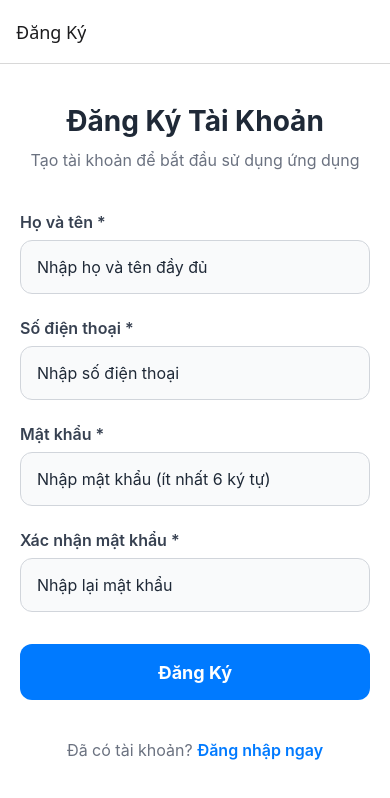
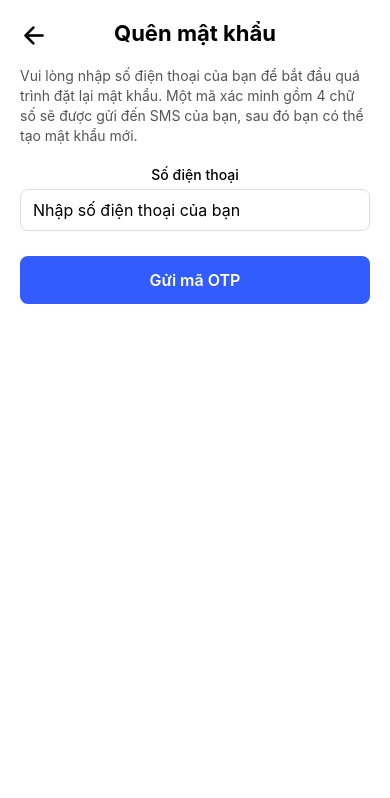
Before and after one commit to Hien110/E_Care-Connect-support-monitor-the-health-and-psychology-of-the-elderly, a React Native app in the folder Mobile/: screen /ForgotPassword in a window 390 px wide. Shown: the top 798 px of the page. Built offline with nearby package versions, Linux system fonts and the light colour scheme.

Commit message:
Feat forgot password: create UI input phone nnumber and UI check OTP send from SMS

```diff
--- a/Mobile/package.json
+++ b/Mobile/package.json
@@ -18,7 +18,8 @@
     "react-native": "0.81.0",
     "react-native-gesture-handler": "^2.28.0",
     "react-native-safe-area-context": "^5.6.1",
-    "react-native-screens": "^4.15.2"
+    "react-native-screens": "^4.15.2",
+    "react-native-vector-icons": "^10.3.0"
   },
   "devDependencies": {
     "@babel/core": "^7.28.3",
--- a/Mobile/src/navigation/AppNavigator.js
+++ b/Mobile/src/navigation/AppNavigator.js
@@ -3,6 +3,8 @@ import { NavigationContainer } from '@react-navigation/native';
 import { createStackNavigator } from '@react-navigation/stack';
 import HomeScreen from '../screens/Site/HomeScreen';
 import RegisterScreen from '../screens/Auth/RegisterScreen';
+import ForgotPasswordScreen from '../screens/Auth/ForgotPasswordScreen';
+import VerifySMSScreen from '../screens/Auth/VerifySMSScreen';
 // Import other screens later
 
 const Stack = createStackNavigator();
@@ -10,16 +12,26 @@ const Stack = createStackNavigator();
 const AppNavigator = () => {
   return (
     <NavigationContainer>
-      <Stack.Navigator initialRouteName="Register">
+      <Stack.Navigator initialRouteName="ForgotPassword">
         <Stack.Screen
           name="Register"
           component={RegisterScreen}
-          options={{ title: 'Đăng Ký' }}
+          options={{ headerShown: false }}
         />
         <Stack.Screen
           name="Home"
           component={HomeScreen}
-          options={{ title: 'Trang Chủ' }}
+          options={{ headerShown: false }}
+        />
+        <Stack.Screen
+          name="ForgotPassword"
+          component={ForgotPasswordScreen}
+          options={{ headerShown: false }}
+        />
+        <Stack.Screen
+          name="VerifySMS"
+          component={VerifySMSScreen}
+          options={{ headerShown: false }}
         />
       </Stack.Navigator>
     </NavigationContainer>
--- /dev/null
+++ b/Mobile/src/screens/Auth/ForgotPasswordScreen.jsx
@@ -0,0 +1,150 @@
+import React from 'react';
+import {
+  View,
+  Text,
+  TextInput,
+  TouchableOpacity,
+  StyleSheet,
+  Image,
+  Dimensions,
+} from 'react-native';
+import Icon from 'react-native-vector-icons/Ionicons';
+
+const { height } = Dimensions.get('window');
+
+const ForgotPasswordScreen = ({ navigation }) => {
+  const [phone, setPhone] = React.useState('');
+
+  const handleSendOTP = () => {
+    navigation.navigate('VerifySMS');
+  };
+
+  return (
+    <View style={styles.root}>
+      {/* Back button trên cùng */}
+      <TouchableOpacity
+        style={styles.backButton}
+        onPress={() => navigation.goBack()}
+      >
+        <Icon name="arrow-back" size={28} color="#000" />
+      </TouchableOpacity>
+
+      {/* Logo */}
+      {/* <View style={styles.logoWrapper}>
+        <Image
+          source={require('../../assets/logoE_Care.png')}
+          style={styles.image}
+        />
+      </View> */}
+
+      {/* Form Quên mật khẩu */}
+      <View style={styles.container}>
+        <View style={styles.header}>
+          <Text style={styles.title}>Quên mật khẩu</Text>
+        </View>
+
+        {/* Mô tả */}
+        <Text style={styles.description}>
+          Vui lòng nhập số điện thoại của bạn để bắt đầu quá trình đặt lại mật
+          khẩu. Một mã xác minh gồm 4 chữ số sẽ được gửi đến SMS của bạn, sau đó
+          bạn có thể tạo mật khẩu mới.
+        </Text>
+
+        {/* Input số điện thoại */}
+        <Text style={styles.label}>Số điện thoại</Text>
+        <TextInput
+          style={styles.input}
+          placeholder="Nhập số điện thoại của bạn"
+          keyboardType="phone-pad"
+          value={phone}
+          onChangeText={setPhone}
+        />
+
+        {/* Button gửi OTP */}
+        <TouchableOpacity style={styles.button} onPress={handleSendOTP}>
+          <Text style={styles.buttonText}>Gửi mã OTP</Text>
+        </TouchableOpacity>
+      </View>
+    </View>
+  );
+};
+
+export default ForgotPasswordScreen;
+
+const styles = StyleSheet.create({
+  root: {
+    flex: 1,
+    backgroundColor: '#fff',
+    alignItems: 'center',
+  },
+  backButton: {
+    position: 'absolute',
+    top: 20, // đẩy xuống 1 chút cho an toàn với status bar
+    left: 20,
+    zIndex: 20,
+  },
+  logoWrapper: {
+    position: 'absolute',
+    alignItems: 'center',
+    top: 0,
+    left: 0,
+    right: 0,
+  },
+  image: {
+    width: 220,
+    height: 180,
+    resizeMode: 'contain',
+  },
+  container: {
+    padding: 20,
+    display: 'flex',
+    // justifyContent: 'center',
+    alignItems: 'center',
+    height: '100%',
+    width: '100%',
+  },
+  header: {
+    alignItems: 'center',
+    marginBottom: 10,
+  },
+  title: {
+    fontSize: 22,
+    fontWeight: 'bold',
+  },
+  description: {
+    fontSize: 14,
+    color: '#555',
+    marginTop: 10,
+    lineHeight: 20,
+  },
+  label: {
+    fontSize: 14,
+    fontWeight: '500',
+    marginTop: 20,
+    marginBottom: 6,
+  },
+  input: {
+    borderWidth: 1,
+    width: '100%',
+    borderColor: '#ddd',
+    borderRadius: 8,
+    paddingHorizontal: 12,
+    paddingVertical: 10,
+    fontSize: 16,
+    backgroundColor: '#fff',
+  },
+  button: {
+    marginTop: 25,
+    backgroundColor: '#335CFF',
+    paddingVertical: 14,
+    paddingHorizontal: 60,
+    borderRadius: 8,
+    alignItems: 'center',
+    width: '100%',
+  },
+  buttonText: {
+    color: '#fff',
+    fontSize: 16,
+    fontWeight: '600',
+  },
+});
--- /dev/null
+++ b/Mobile/src/screens/Auth/VerifySMSScreen.jsx
@@ -0,0 +1,148 @@
+import React, { useState, useEffect } from "react";
+import {
+  View,
+  Text,
+  TouchableOpacity,
+  StyleSheet,
+  TextInput,
+  SafeAreaView,
+} from "react-native";
+import Icon from "react-native-vector-icons/Ionicons";
+
+const OtpVerificationScreen = ({ navigation }) => {
+  const [otp, setOtp] = useState(["", "", "", ""]);
+
+  const handleChange = (text, index) => {
+    if (text.length > 1) return; // chỉ cho nhập 1 số
+    const newOtp = [...otp];
+    newOtp[index] = text;
+    setOtp(newOtp);
+  };
+
+  const handleResend = () => {
+    setOtp(["", "", "", ""]);
+    console.log("Gửi lại mã OTP");
+  };
+
+  const handleSubmit = () => {
+    console.log("OTP nhập:", otp.join(""));
+    // TODO: Gọi API xác thực OTP
+  };
+
+  return (
+    <SafeAreaView style={styles.root}>
+      {/* Back */}
+      <TouchableOpacity
+        style={styles.backButton}
+        onPress={() => navigation.goBack()}
+      >
+        <Icon name="arrow-back" size={26} color="#000000ff" />
+      </TouchableOpacity>
+
+      <View style={styles.container}>
+        {/* Tiêu đề */}
+        <Text style={styles.title}>Nhập mã 4 chữ số</Text>
+        <Text style={styles.subtitle}>
+          Chúng tôi đã gửi mã đến SMS của bạn, vui lòng kiểm tra hộp thư.
+        </Text>
+
+        {/* Ô nhập OTP */}
+        <View style={styles.otpWrapper}>
+          {otp.map((digit, index) => (
+            <TextInput
+              key={index}
+              style={styles.otpInput}
+              value={digit}
+              keyboardType="number-pad"
+              maxLength={1}
+              onChangeText={(text) => handleChange(text, index)}
+            />
+          ))}
+        </View>
+
+        {/* Nút đặt lại mật khẩu */}
+        <TouchableOpacity style={styles.button} onPress={handleSubmit}>
+          <Text style={styles.buttonText}>Đặt lại mật khẩu</Text>
+        </TouchableOpacity>
+
+        {/* Gửi lại mã */}
+        <TouchableOpacity onPress={handleResend}>
+          <Text style={styles.resendText}>Gửi lại mã</Text>
+        </TouchableOpacity>
+      </View>
+    </SafeAreaView>
+  );
+};
+
+export default OtpVerificationScreen;
+
+const styles = StyleSheet.create({
+  root: {
+    flex: 1,
+    backgroundColor: "#fff",
+  },
+  backButton: {
+    position: 'absolute',
+    top: 20, // đẩy xuống 1 chút cho an toàn với status bar
+    left: 20,
+    zIndex: 20,
+  },
+  container: {
+    flex: 1,
+    marginTop: 20,
+    alignItems: "center",
+    // justifyContent: "center",
+    paddingHorizontal: 24,
+  },
+  title: {
+    fontSize: 22,
+    fontWeight: 'bold',
+  },
+  subtitle: {
+    fontSize: 14,
+    color: '#555',
+    marginTop: 10,
+    lineHeight: 20,
+  },
+  otpWrapper: {
+    flexDirection: "row",
+    justifyContent: "space-between",
+    width: "80%",
+    marginBottom: 20,
+    marginTop: 20,
+  },
+  otpInput: {
+    width: 55,
+    height: 55,
+    borderWidth: 1,
+    borderColor: "#ccc",
+    borderRadius: 10,
+    textAlign: "center",
+    fontSize: 20,
+    fontWeight: "600",
+    backgroundColor: "#fff",
+  },
+  timer: {
+    fontSize: 13,
+    color: "#666",
+    marginBottom: 25,
+  },
+  button: {
+    width: "100%",
+    backgroundColor: "#335CFF",
+    paddingVertical: 14,
+    borderRadius: 12,
+    alignItems: "center",
+    marginBottom: 20,
+  },
+  buttonText: {
+    color: "#fff",
+    fontSize: 16,
+    fontWeight: "600",
+  },
+  resendText: {
+    fontSize: 15,
+    color: "#335CFF",
+    fontWeight: "500",
+  },
+});
```
Also changed, not shown: Mobile/src/assets/logoE_Care.png (added), 1 other file (tests, documents, lock files or other folders).
